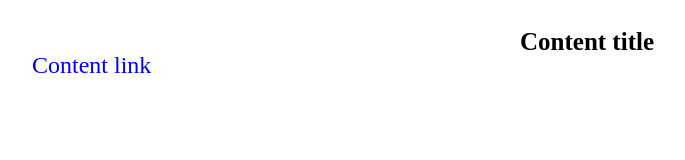
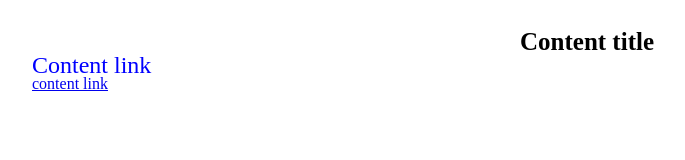
Before and after one commit to Anastasiya7911/test, a plain HTML site: page index.html in a window 1280 px wide. Shown: the whole page, without its empty margins (53-738 px from the left). Drawn offline with Linux system fonts and the light colour scheme.

Commit message:
content-link was added

```diff
--- a/index.html
+++ b/index.html
@@ -15,6 +15,7 @@
          </h1>
          <h2 class="content-text">Content link
          </h2>
+         <a href="#" class="content-link">content link</a>
       </div>
    </div>
 </body>
```
